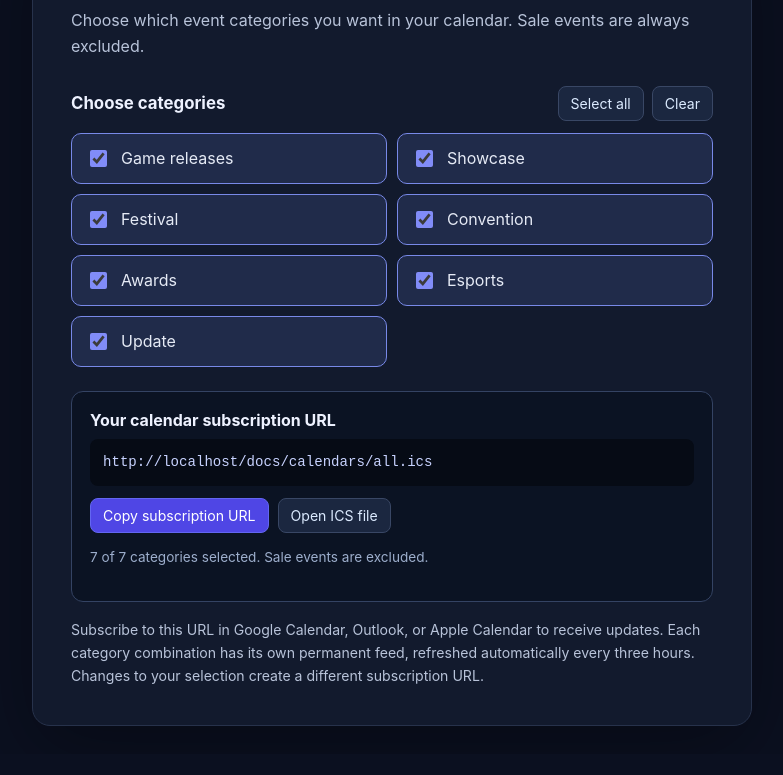
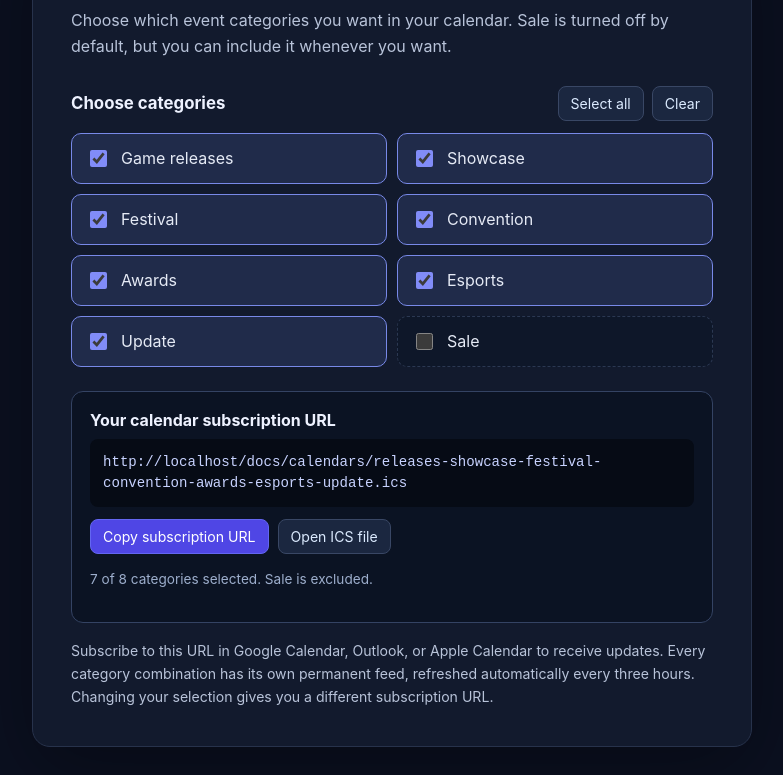
Before and after one commit to Biglitttle125/PlayAndPatch-No-Sales-Calendar, a plain HTML site: page docs/index.html in a window 1280 px wide. Shown: the part 112-887 px from the top of the page, without its empty margins (248-1031 px from the left). Before the commit the page ends 866 px from the top, so only its background shows below. Drawn offline with Linux system fonts and the light colour scheme.

Commit message:
Add optional Sale category checkbox

```diff
--- a/docs/index.html
+++ b/docs/index.html
@@ -18,10 +18,12 @@
     .actions { display: flex; gap: 8px; }
     button, .feed-link { border: 1px solid #394765; border-radius: 8px; background: #1b2740; color: #dbeafe; padding: 8px 12px; font: inherit; font-size: .88rem; cursor: pointer; text-decoration: none; }
     button:hover, .feed-link:hover { background: #273653; }
+    button:disabled { opacity: .4; cursor: not-allowed; }
     .categories { display: grid; grid-template-columns: repeat(2, minmax(0, 1fr)); gap: 10px; }
     label { display: flex; align-items: center; gap: 11px; padding: 13px 14px; border: 1px solid #2b3852; border-radius: 10px; background: #0e1729; color: #e5eaf5; cursor: pointer; transition: border-color .15s, background .15s; }
     label:has(input:checked) { border-color: #7889e8; background: #202b4a; }
     input { width: 17px; height: 17px; accent-color: #818cf8; cursor: pointer; }
+    .sale-label { border-style: dashed; }
     .output { margin-top: 24px; padding: 18px; border: 1px solid #344363; border-radius: 12px; background: #0b1323; }
     .output strong { display: block; margin-bottom: 9px; }
     code { display: block; overflow-wrap: anywhere; padding: 13px; border-radius: 8px; background: #060b15; color: #c7d2fe; font-size: .88rem; line-height: 1.5; }
@@ -36,7 +38,7 @@
 <body>
   <main>
     <h1>PlayAndPatch Calendar</h1>
-    <p class="intro">Choose which event categories you want in your calendar. Sale events are always excluded.</p>
+    <p class="intro">Choose which event categories you want in your calendar. Sale is turned off by default, but you can include it whenever you want.</p>
 
     <div class="section-head">
       <h2>Choose categories</h2>
@@ -54,6 +56,7 @@
       <label><input type="checkbox" value="awards" checked> Awards</label>
       <label><input type="checkbox" value="esports" checked> Esports</label>
       <label><input type="checkbox" value="update" checked> Update</label>
+      <label class="sale-label"><input type="checkbox" value="sale"> Sale</label>
     </div>
 
     <div class="output" aria-live="polite">
@@ -61,12 +64,12 @@
       <code id="feedUrl"></code>
       <div class="output-actions">
         <button class="primary" type="button" id="copyUrl">Copy subscription URL</button>
-        <a class="feed-link" id="openFeed" href="calendars/all.ics">Open ICS file</a>
+        <a class="feed-link" id="openFeed" href="calendars/releases-showcase-festival-convention-awards-esports-update.ics">Open ICS file</a>
       </div>
       <p class="count" id="selectionCount"></p>
     </div>
 
-    <p class="note">Subscribe to this URL in Google Calendar, Outlook, or Apple Calendar to receive updates. Each category combination has its own permanent feed, refreshed automatically every three hours. Changes to your selection create a different subscription URL.</p>
+    <p class="note">Subscribe to this URL in Google Calendar, Outlook, or Apple Calendar to receive updates. Every category combination has its own permanent feed, refreshed automatically every three hours. Changing your selection gives you a different subscription URL.</p>
   </main>
 
   <script>
@@ -79,15 +82,18 @@
     function updateFeed() {
       const selected = boxes.filter(box => box.checked).map(box => box.value);
       const slug = selected.length === boxes.length ? 'all' : selected.join('-');
-      const url = new URL('calendars/' + slug + '.ics', location.href).href;
-      feedUrl.textContent = url;
-      openFeed.href = 'calendars/' + slug + '.ics';
+      const url = selected.length
+        ? new URL('calendars/' + slug + '.ics', location.href).href
+        : '';
+      feedUrl.textContent = url || 'Select at least one category.';
+      openFeed.href = selected.length ? 'calendars/' + slug + '.ics' : '#';
       openFeed.setAttribute('aria-disabled', selected.length === 0 ? 'true' : 'false');
       openFeed.style.opacity = selected.length === 0 ? '.45' : '1';
       openFeed.style.pointerEvents = selected.length === 0 ? 'none' : 'auto';
       selectionCount.textContent = selected.length === 0
         ? 'Select at least one category to create a calendar.'
-        : selected.length + ' of ' + boxes.length + ' categories selected. Sale events are excluded.';
+        : selected.length + ' of ' + boxes.length + ' categories selected. Sale is ' +
+          (selected.includes('sale') ? 'included.' : 'excluded.');
       copyButton.disabled = selected.length === 0;
     }
 
```
